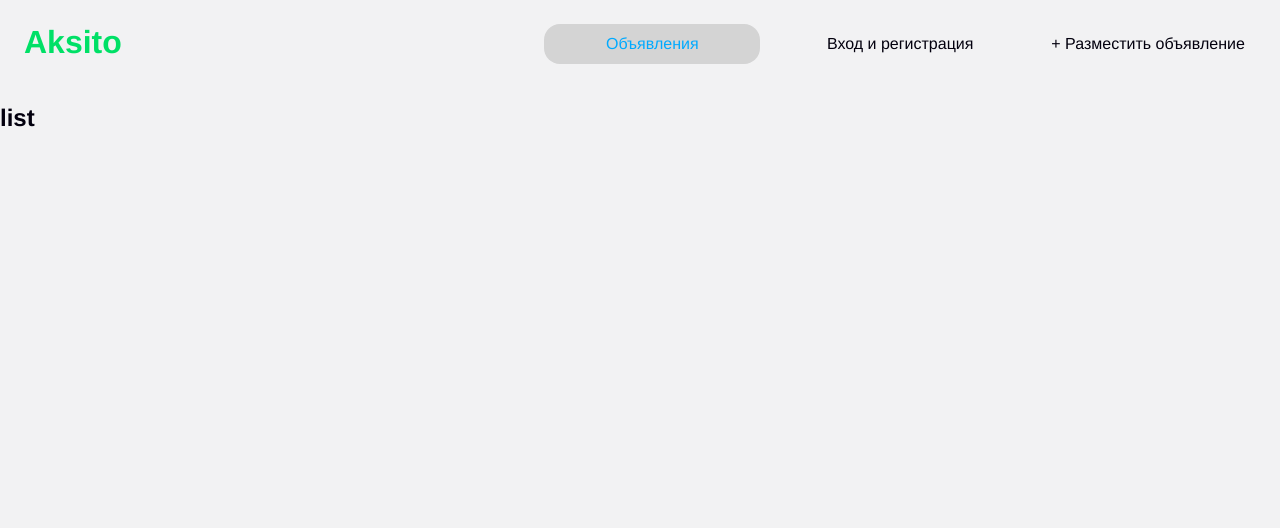
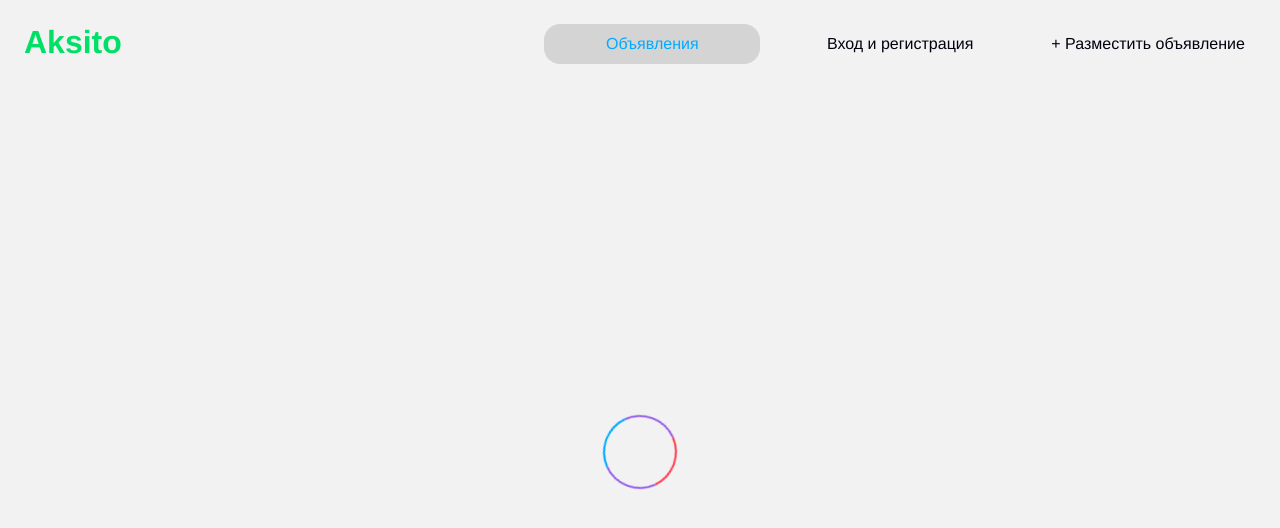
Before and after one commit to akseee/aksito, a React (Vite) app in the folder client/: page / in a window 1280 px wide. Shown: the top 528 px of the page. Built offline with nearby package versions, Linux system fonts and the light colour scheme.

Commit message:
feat: add preloader

```diff
--- /dev/null
+++ b/client/src/components/ui/preloader/index.ts
@@ -0,0 +1 @@
+export { Preloader } from "./preloader";
--- /dev/null
+++ b/client/src/components/ui/preloader/preloader.module.css
@@ -0,0 +1,30 @@
+.preloader {
+  display: flex;
+  flex-grow: 1;
+  justify-content: center;
+  align-items: center;
+}
+
+.circle {
+  position: relative;
+  top: 0;
+  right: 0;
+  bottom: 0;
+  left: 0;
+  display: block;
+  width: 74px;
+  height: 74px;
+  margin: auto;
+  border: 2px solid;
+  border-color: var(--red) var(--purple) var(--blue);
+
+  border-radius: 50%;
+
+  animation: spin 0.75s infinite linear;
+}
+
+@keyframes spin {
+  100% {
+    transform: rotate(360deg);
+  }
+}
--- /dev/null
+++ b/client/src/components/ui/preloader/preloader.tsx
@@ -0,0 +1,7 @@
+import styles from "./preloader.module.css";
+
+export const Preloader = () => (
+  <div className={styles.preloader}>
+    <div className={styles.circle} />
+  </div>
+);
--- a/client/src/index.css
+++ b/client/src/index.css
@@ -3,7 +3,7 @@
   --background-color-darker: #d4d4d4;
   --background-color-lighter: #ffffff;
   --color: #03000e;
-  --purple: : #965eeb;
+  --purple: #965eeb;
   --green: #00e066;
   --blue: #00aaff;
   --red: #ff4053;
--- a/client/src/pages/list/list.tsx
+++ b/client/src/pages/list/list.tsx
@@ -1,5 +1,19 @@
-import { FC } from "react";
+import { Preloader } from "@/components/ui/preloader";
+import { RequestStatus } from "@/utils/types";
+import { FC, useState } from "react";
 
 export const ListPage: FC = () => {
-  return <h2>list</h2>;
+  const [loading, setLoading] = useState("loading");
+
+  return (
+    <>
+      {loading === RequestStatus.LOADING ? (
+        <Preloader />
+      ) : (
+        <main>
+          <h2>Список объявлений</h2>
+        </main>
+      )}
+    </>
+  );
 };
--- /dev/null
+++ b/client/src/utils/types.ts
@@ -0,0 +1,6 @@
+export enum RequestStatus {
+  IDLE = "idle",
+  SUCCESS = "success",
+  FAILED = "error",
+  LOADING = "loading",
+}
```
